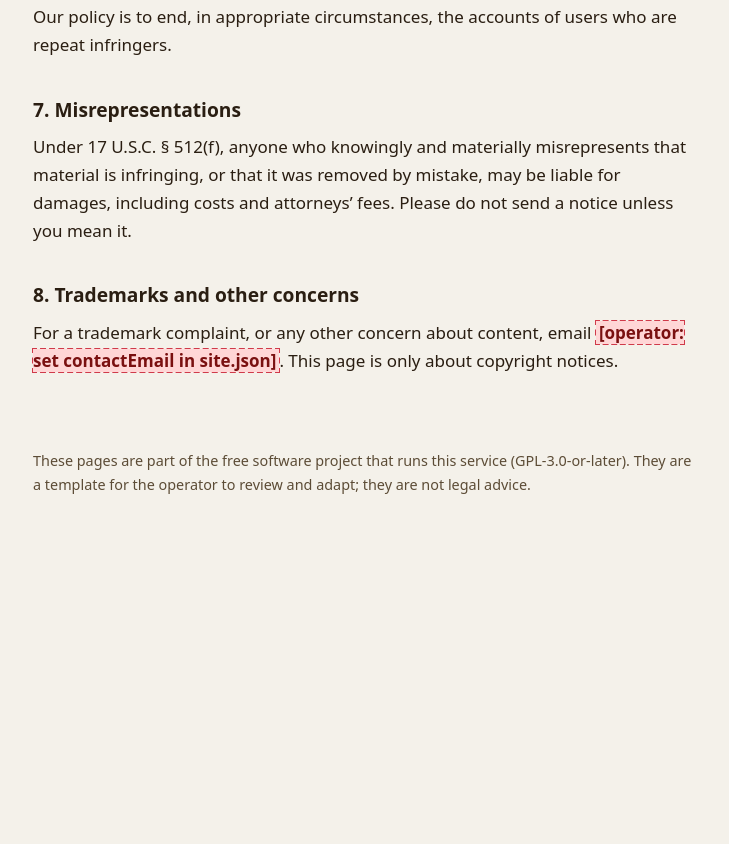
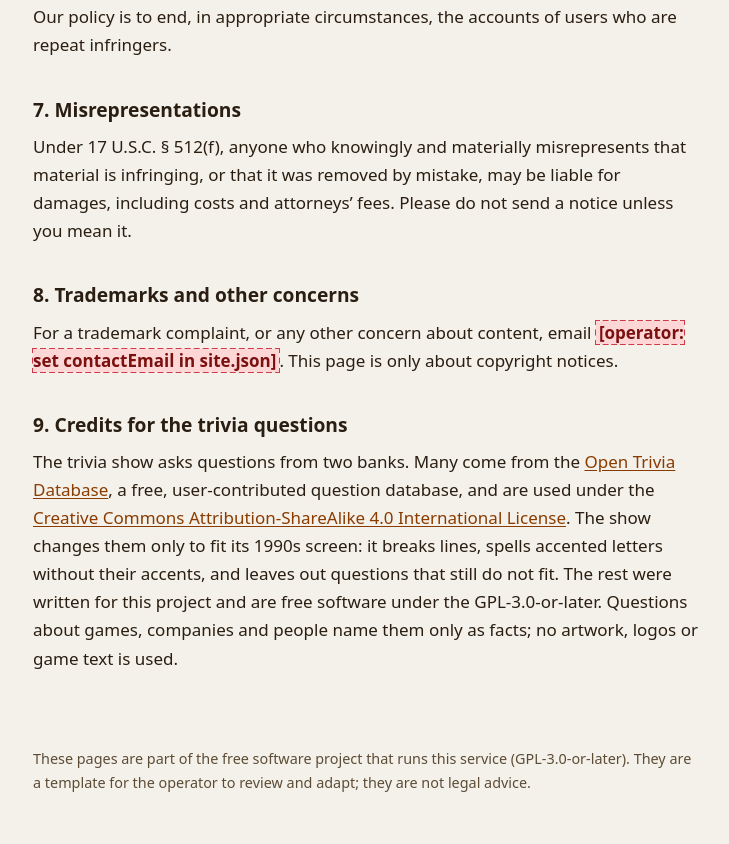
Before and after one commit to mcfbytes/INN_Decomp, a plain HTML site: page runtime/web/legal/copyright.html in a window 1280 px wide. Shown: the part 2528-3372 px from the top of the page, without its empty margins (273-1002 px from the left). Before the commit the page ends 3074 px from the top, so only its background shows below. Drawn offline with Linux system fonts and the light colour scheme.

Commit message:
web: credit the Open Trivia Database on the copyright page
Co-Authored-By: Claude Opus 5.5 <noreply@anthropic.com>

```diff
--- a/runtime/web/legal/copyright.html
+++ b/runtime/web/legal/copyright.html
@@ -120,6 +120,9 @@ Telephone: <span data-f="dmcaAgent.phone"></span>
 <h2>8. Trademarks and other concerns</h2>
 <p>For a trademark complaint, or any other concern about content, email <a data-f="contactEmail" data-mail></a>. This page is only about copyright notices.</p>
 
+<h2>9. Credits for the trivia questions</h2>
+<p>The trivia show asks questions from two banks. Many come from the <a href="https://opentdb.com">Open Trivia Database</a>, a free, user-contributed question database, and are used under the <a href="https://creativecommons.org/licenses/by-sa/4.0/">Creative Commons Attribution-ShareAlike 4.0 International License</a>. The show changes them only to fit its 1990s screen: it breaks lines, spells accented letters without their accents, and leaves out questions that still do not fit. The rest were written for this project and are free software under the GPL-3.0-or-later. Questions about games, companies and people name them only as facts; no artwork, logos or game text is used.</p>
+
 </main>
 <footer><p>These pages are part of the free software project that runs this service (GPL-3.0-or-later). They are a template for the operator to review and adapt; they are not legal advice.</p></footer>
 <script src="legal.js"></script>
```
